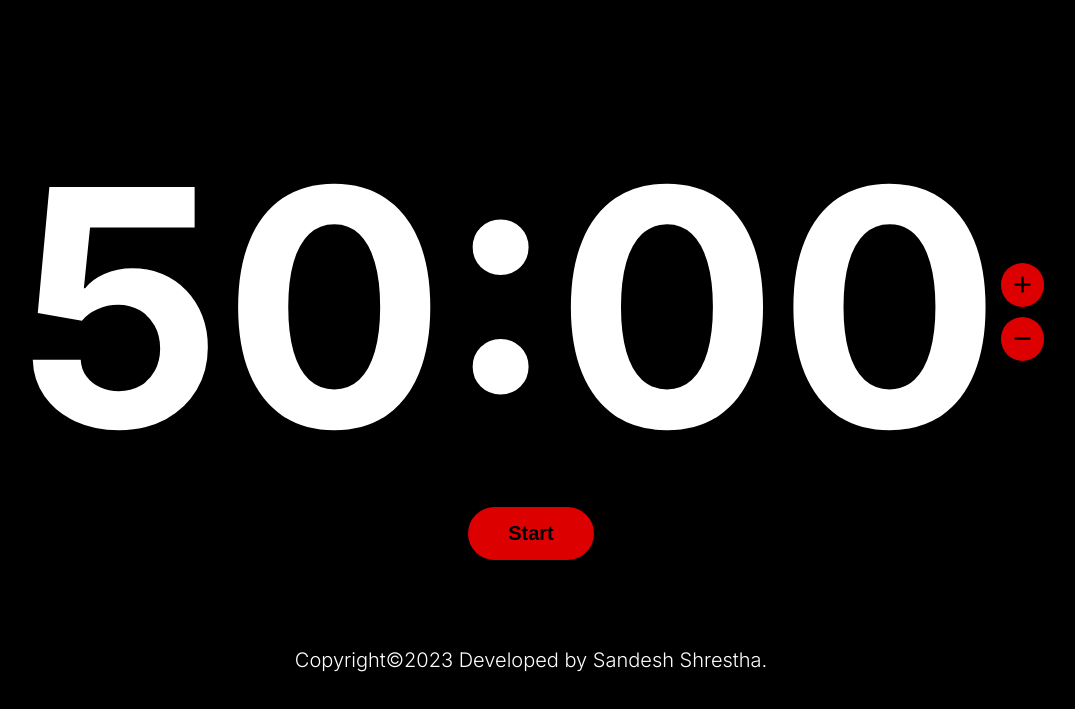
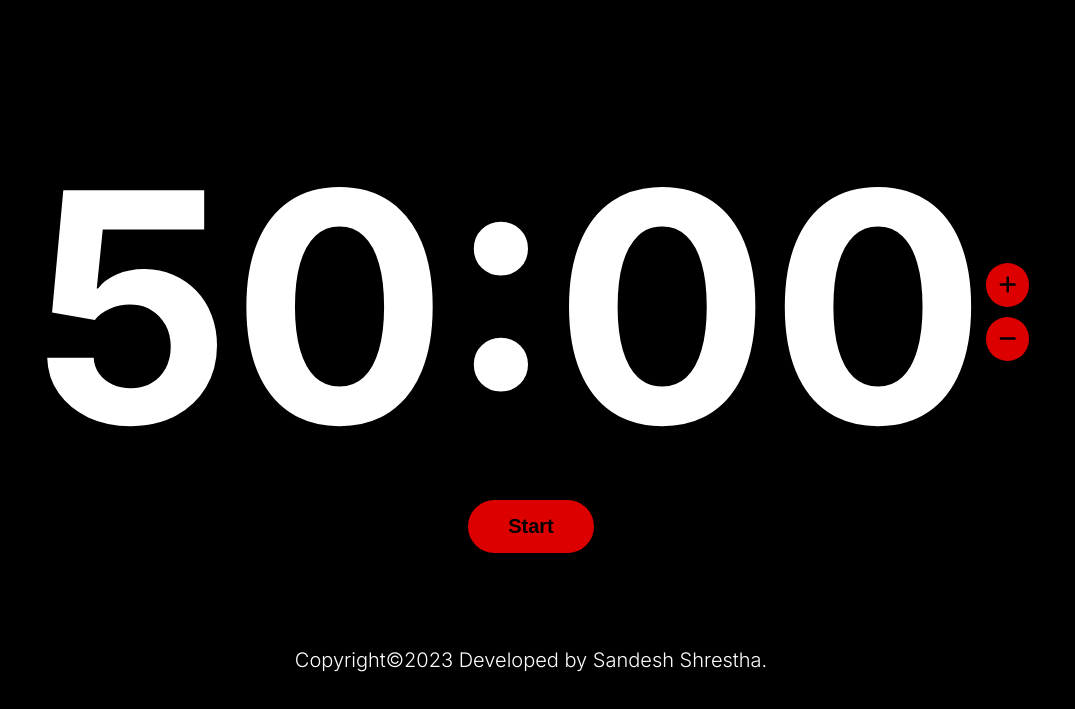
Before and after one commit to Neyywaar/Pomodesh, a plain HTML site: page index.html in a window 1280 px wide. Shown: the part 91-800 px from the top of the page, without its empty margins (109-1184 px from the left). Drawn offline with Linux system fonts and the light colour scheme.

Commit message:
Made Chnages

```diff
--- a/CSS/style.css
+++ b/CSS/style.css
@@ -81,7 +81,7 @@ header li {
 
 #timer {
   margin-top: 15rem;
-  font-size: 33rem;
+  font-size: 32rem;
   font-weight: bold;
   text-shadow: 0 0.2rem 0.2rem rgba(0, 0, 0, 0.1);
 }
```
